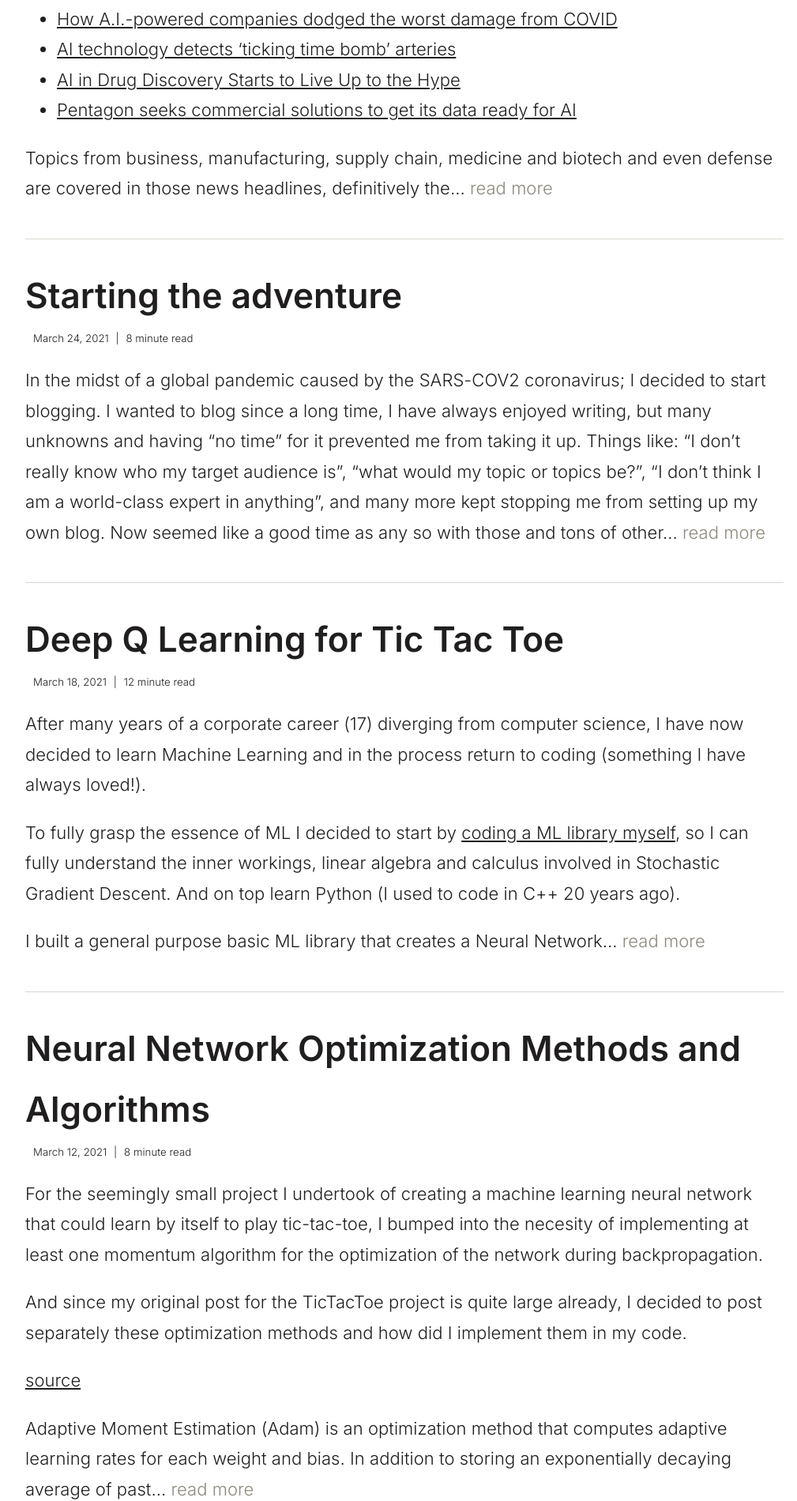
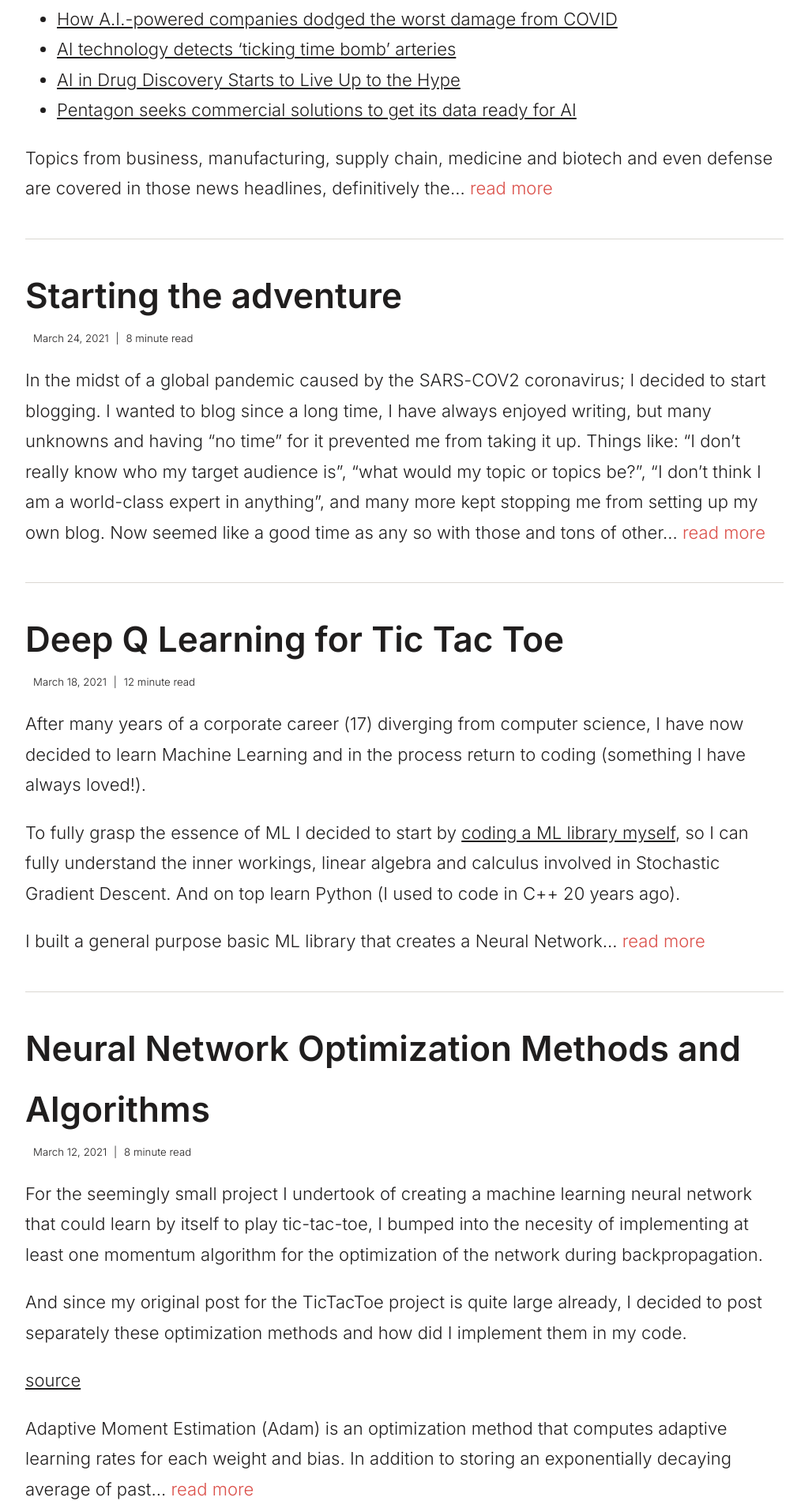
Before and after one commit to the-mvm/the-mvm.github.io, a Jekyll site: the page built from _pages/archive.html, in a window 1280 px wide. Shown: the part 442-2342 px from the top of the page at 79% size, without its empty margins (128-1137 px from the left). Built offline with Jekyll 4.4.1, drawn with Linux system fonts in a browser that asks for light colours.

Commit message:
changed read more color

```diff
--- a/assets/css/main.css
+++ b/assets/css/main.css
@@ -1732,7 +1732,7 @@ a.post-list-title {
     font-size: 2em;
 }
 a.read-more {
-    color: var(--grey2);
+    color: var(--red);
     text-decoration:none
 }
 a.read-more:hover {
```
